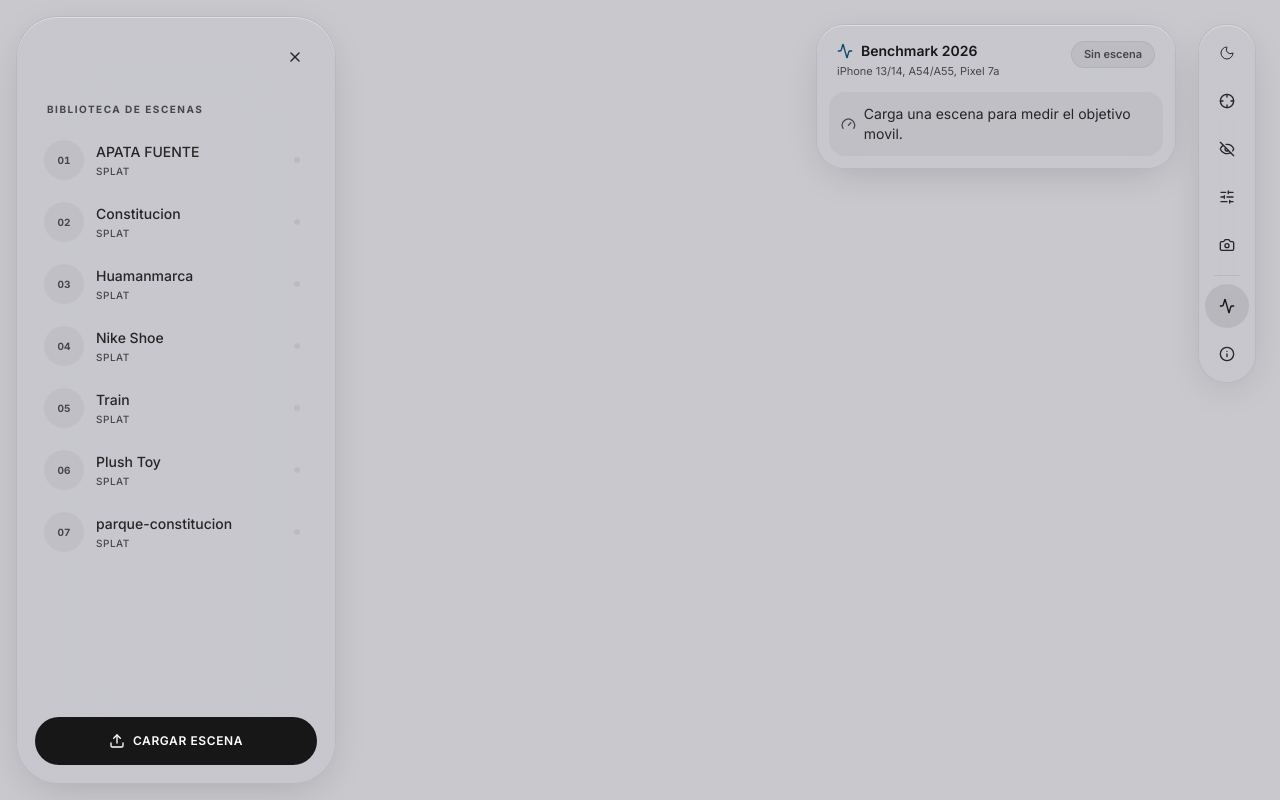
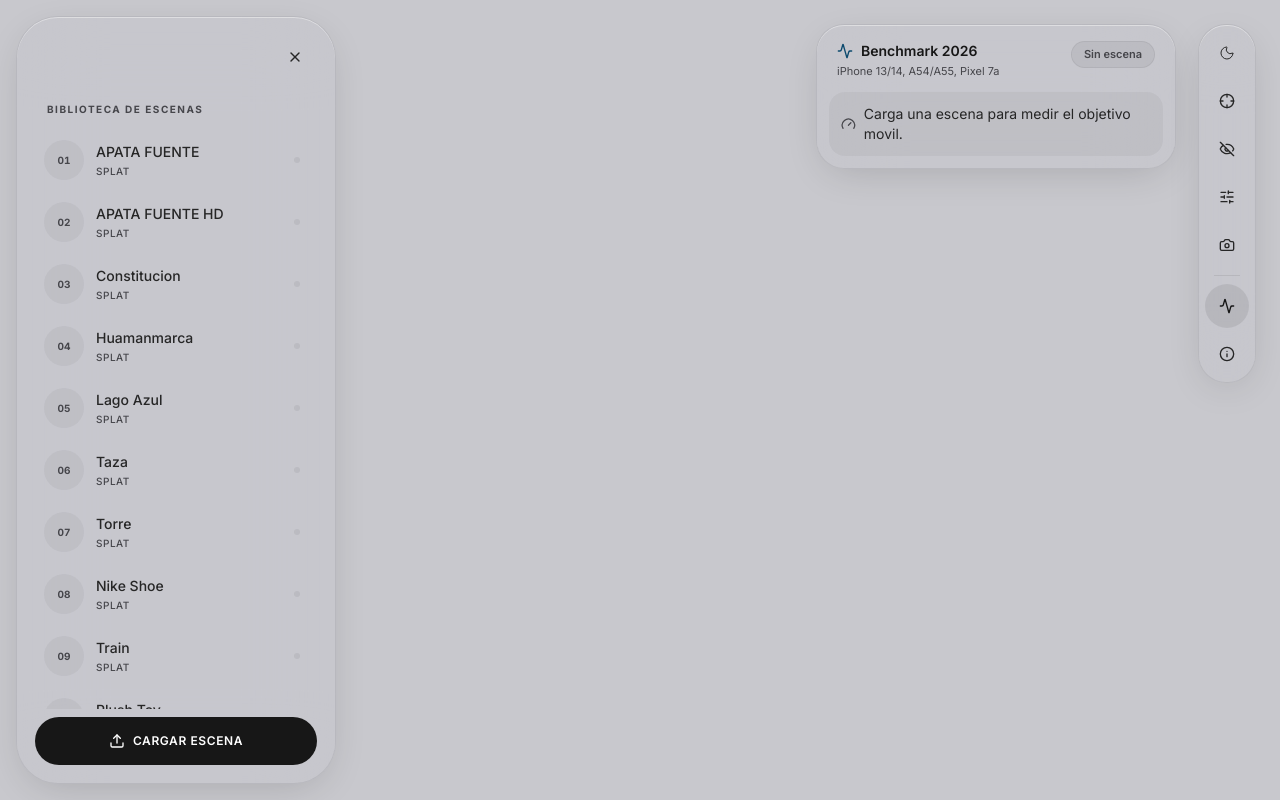
Before and after one commit to JaiderX16/SPLAT_VIEWER_V6, a React (Vite) app: page / in a window 1280 px wide. Built offline with nearby package versions, Linux system fonts and the light colour scheme.

Commit message:
Se agregaron mas modelos

```diff
--- a/src/pages/Home.tsx
+++ b/src/pages/Home.tsx
@@ -48,6 +48,11 @@
     format: 'splat',
   },
   {
+    name: 'APATA FUENTE HD',
+    url: 'https://huggingface.co/datasets/JaiderX16/MemorIA/resolve/main/APATA-FUENTE.splat',
+    format: 'splat',
+  },
+  {
     name: 'Constitucion',
     url: 'https://huggingface.co/datasets/JaiderX16/MemorIA/resolve/main/Constitucion.splat',
     format: 'splat',
@@ -55,6 +60,21 @@
   {
     name: 'Huamanmarca',
     url: 'https://huggingface.co/datasets/JaiderX16/MemorIA/resolve/main/Huamanmarca.splat',
+    format: 'splat',
+  },
+  {
+    name: 'Lago Azul',
+    url: 'https://huggingface.co/datasets/JaiderX16/MemorIA/resolve/main/LAGO-AZUL.splat',
+    format: 'splat',
+  },
+  {
+    name: 'Taza',
+    url: 'https://huggingface.co/datasets/JaiderX16/MemorIA/resolve/main/TAZA.splat',
+    format: 'splat',
+  },
+  {
+    name: 'Torre',
+    url: 'https://huggingface.co/datasets/JaiderX16/MemorIA/resolve/main/Torre.splat',
     format: 'splat',
   },
   {
```
